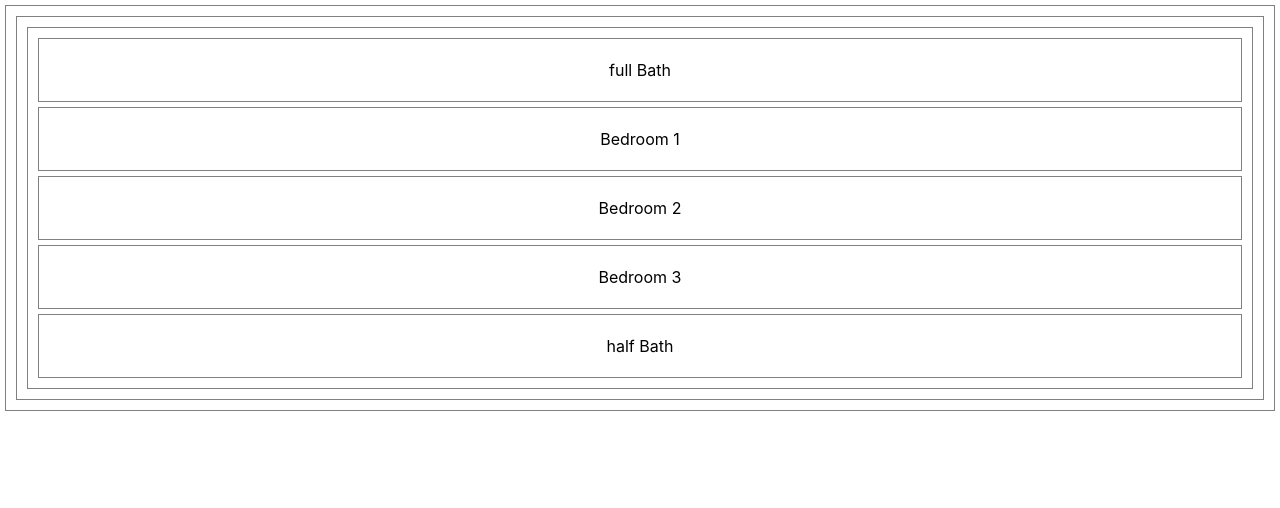
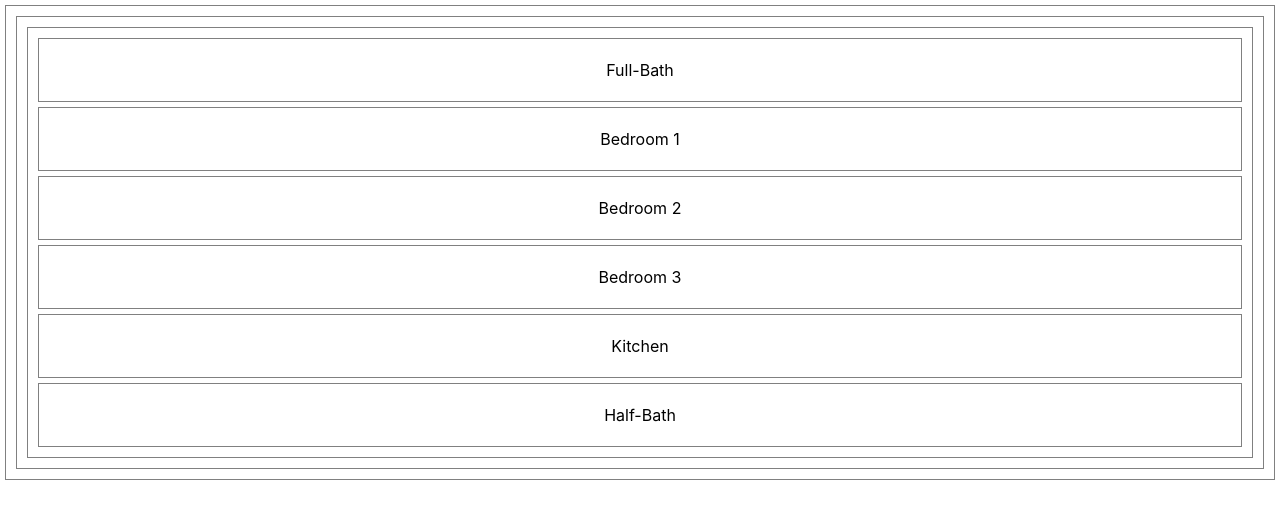
Before and after one commit to Madfarm/floor-plan, a React (Create React App) app: page / in a window 1280 px wide. Shown: the top 508 px of the page. Built offline with nearby package versions, Linux system fonts and the light colour scheme.

Commit message:
Add kitchen component

```diff
--- a/src/components/FloorPlan/Bath/Bath.tsx
+++ b/src/components/FloorPlan/Bath/Bath.tsx
@@ -6,7 +6,7 @@ type BathTypes = {
 export default function Bath( { size }: BathTypes) {
     return (
         <div>
-            <p>{size} Bath</p>
+            <p>{size}-Bath</p>
         </div>
     )
 }
--- a/src/components/FloorPlan/FloorPlan.tsx
+++ b/src/components/FloorPlan/FloorPlan.tsx
@@ -1,6 +1,7 @@
 import React from "react";
 import Bath from "./Bath/Bath"
 import Bedroom from "./Bedroom/Bedroom";
+import Kitchen from "./Kitchen/Kitchen";
 
 export default function FloorPlan() {
     let totalBedrooms: number = 3;
@@ -12,10 +13,10 @@ export default function FloorPlan() {
 
     return (
         <div>
-            <Bath size="full" />
+            <Bath size="Full" />
             {bedrooms}
-
-            <Bath size="half" />
+            <Kitchen />
+            <Bath size="Half" />
         </div>
     )
 }
--- /dev/null
+++ b/src/components/FloorPlan/Kitchen/Kitchen.tsx
@@ -0,0 +1,9 @@
+
+
+export default function Kitchen(){
+    return (
+        <div>
+           <p>Kitchen</p>
+        </div>
+    )
+}
```
